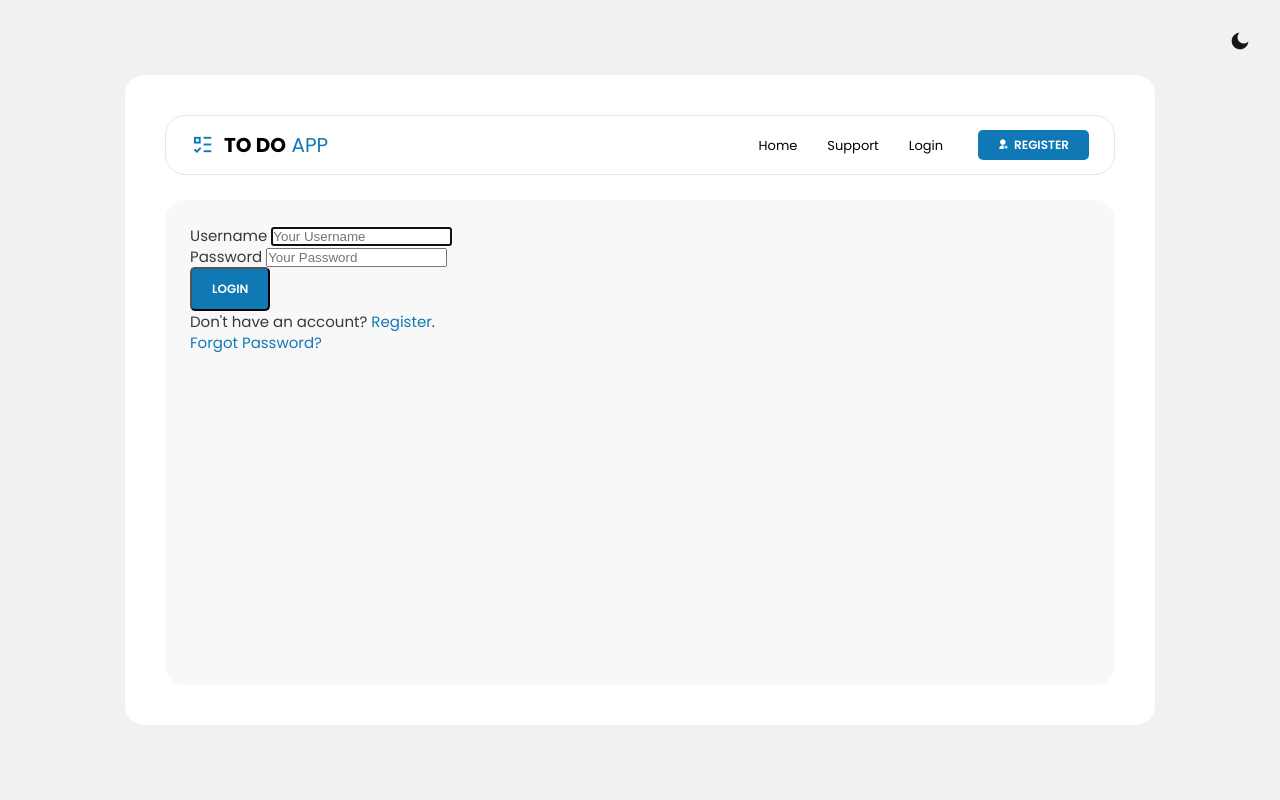
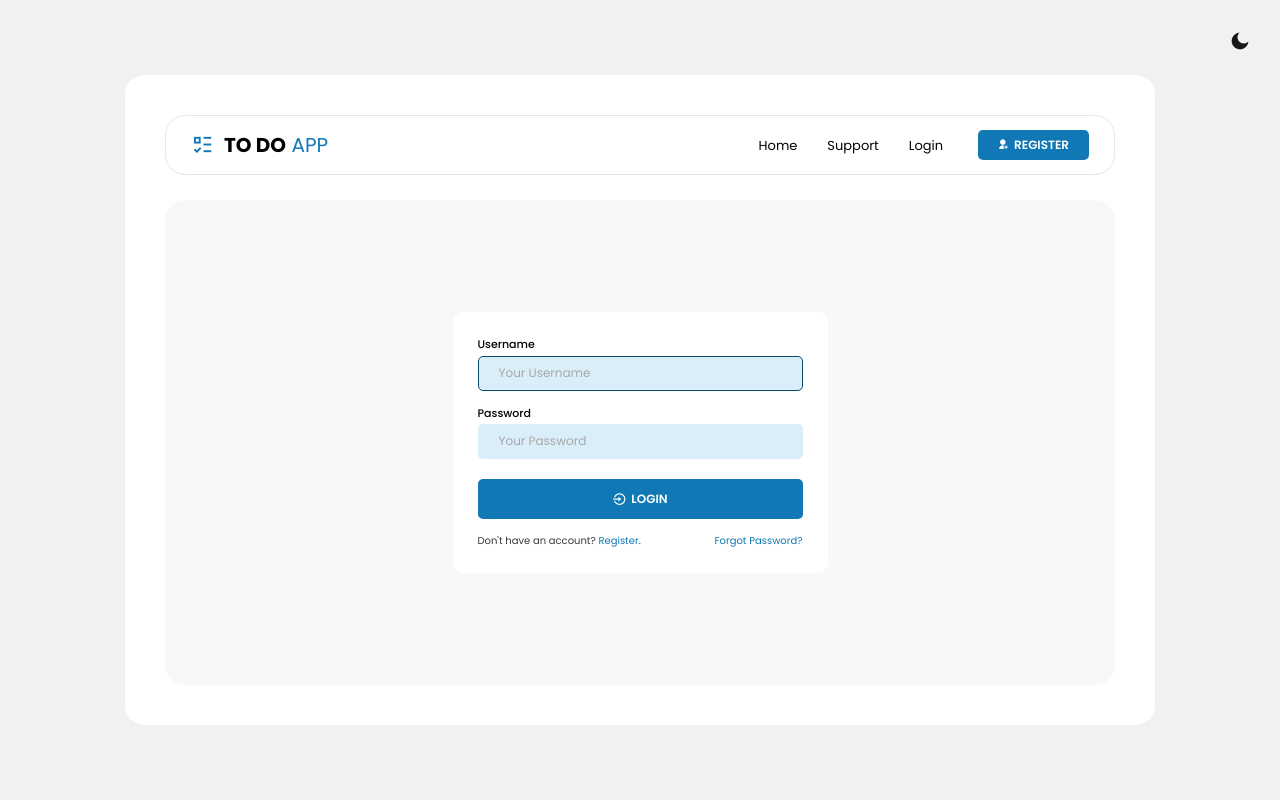
Before and after one commit to hubertrykala93/django_to_do, a Django app: page /login/ in a window 1280 px wide. Run offline with Django 4.2, Linux system fonts and the light colour scheme; style sheets or scripts are compiled from the project's sources; some libraries are stand-ins or nearby versions.

Commit message:
change sass vars to css ones and style form

```diff
--- a/to_do/core/static/core/scripts.js
+++ b/to_do/core/static/core/scripts.js
@@ -11,17 +11,37 @@ offcanvasClose.addEventListener('click', () => {
 })
 
 
-//theme change
+//dark mode
+let darkMode = localStorage.getItem('darkMode') || false
 const themeToggler = document.querySelector('#theme-changer')
 
+function setDarkMode () {
+    document.documentElement.setAttribute('theme', 'dark')
+    themeToggler.querySelector('i').classList.remove('ri-moon-fill')
+    themeToggler.querySelector('i').classList.add('ri-sun-line')
+}
+
+function setLightMode () {
+    document.documentElement.removeAttribute('theme')
+    themeToggler.querySelector('i').classList.remove('ri-sun-line')
+    themeToggler.querySelector('i').classList.add('ri-moon-fill')
+}
+
+//if ( localStorage.getItem('darkMode') == false ) {
+//    setLightMode ()
+//} else {
+//    setDarkMode ()
+//}
+
 themeToggler.addEventListener('click', () => {
-    if ( document.documentElement.getAttribute('theme') === 'dark' ){
-        document.documentElement.removeAttribute('theme')
-        themeToggler.querySelector('i').classList.remove('ri-sun-line')
-        themeToggler.querySelector('i').classList.add('ri-moon-fill')
-    }else {
-        document.documentElement.setAttribute('theme', 'dark')
-        themeToggler.querySelector('i').classList.remove('ri-moon-fill')
-        themeToggler.querySelector('i').classList.add('ri-sun-line')
+
+    if ( darkMode == false ) {
+        setDarkMode ()
+        darkMode = true
+        localStorage.setItem('darkMode', 'true')
+    } else {
+        setLightMode ()
+        darkMode = false
+        localStorage.setItem('darkMode', 'false')
     }
 })
--- a/to_do/core/static/core/styles.scss
+++ b/to_do/core/static/core/styles.scss
@@ -1,85 +1,67 @@
 @import url('https://fonts.googleapis.com/css2?family=Poppins:wght@300;400;500;600;700&display=swap');
 
 /*------------Variables------------*/
+html {
 
-/*-----Fonts-----*/
-$body-font: 'Poppins', sans-serif;
-$title-font: 'Poppins', sans-serif;
+    /*-----Fonts-----*/
+    --body-font: 'Poppins', sans-serif;
+    --title-font: 'Poppins', sans-serif;
 
-/*-----Container-----*/
-$container-400: 1000px;
-$side-space: 15px;
-$padding-400: 15px;
-$padding-500: 25px;
+    /*-----Container-----*/
+    --container-400: 1000px;
+    --side-space: 15px;
+    --padding-400: 15px;
+    --padding-500: 25px;
 
-/*-----Other-----*/
-$radius-400: 5px;
-$radius-500: 8px;
-$radius-600: 15px;
+    /*-----Other-----*/
+    --radius-400: 5px;
+    --radius-500: 8px;
+    --radius-600: 15px;
 
-/*------------Theme colors------------*/
-$colors: (
-    body-bg: #F1F1F1,
-    app-bg: #F8F8F8,
-    white: #fff,
-    primary: #1079B5,
-    primary-alt: #0D4B6D,
-    text-body: #383838,
-    light-bg: #DAEEFA,
-    placeholder: #A7A7A7,
-    message-info: #D7F7F9,
-    message-succes: #DDF2C8,
-    message-error: #FFC6C6,
-    theme-changer:#161616,
-    border: #0000001a,
-    dark: #161616,
-    black: #000,
-);
-
-$colors-dark: (
-    body-bg: #0e0e0e,
-    app-bg: #121212,
-    white: #242424,
-    primary: #1079B5,
-    primary-alt: #0D4B6D,
-    text-body: white,
-    light-bg: #DAEEFA,
-    placeholder: #A7A7A7,
-    message-info: #D7F7F9,
-    message-succes: #DDF2C8,
-    message-error: #FFC6C6,
-    theme-changer:#fff,
-    border: #ffffff45,
-    dark: #fff,
-    black: #fff,
-);
-
-
-html {
-    @each $color_name, $color in $colors{
-        --color-#{$color-name}: #{$color};
-    }
+    /*-----Theme-----*/
+    --body-bg: #F1F1F1;
+    --app-bg: #F8F8F8;
+    --white: #fff;
+    --primary: #1079B5;
+    --primary-alt: #0D4B6D;
+    --text-body: #383838;
+    --light-bg: #DAEEFA;
+    --placeholder: #A7A7A7;
+    --message-info: #D7F7F9;
+    --message-succes: #DDF2C8;
+    --message-error: #FFC6C6;
+    --theme-changer:#161616;
+    --border: #0000001a;
+    --dark: #161616;
+    --black: #000;
 }
 
 html[theme="dark"] {
-    @each $color_name, $color in $colors-dark{
-        --color-#{$color-name}: #{$color};
-    }
-}
-
-@function getColor( $color ){
-    @return var(--color-#{$color});
+    --body-bg: #0e0e0e;
+    --app-bg: #121212;
+    --white: #242424;
+    --primary: #1079B5;
+    --primary-alt: #0D4B6D;
+    --text-body: white;
+    --light-bg: #DAEEFA;
+    --placeholder: #A7A7A7;
+    --message-info: #D7F7F9;
+    --message-succes: #DDF2C8;
+    --message-error: #FFC6C6;
+    --theme-changer:#fff;
+    --border: #ffffff45;
+    --dark: #fff;
+    --black: #fff;
 }
 
 #theme-changer{
     background-color: transparent;
-    color: getColor(theme-changer);
+    color: var(--theme-changer);
     border: none;
     margin-left: auto;
     font-size: 20px;
     cursor: pointer;
 }
-
 
 /*------------Reset------------*/
 *{
@@ -90,32 +72,34 @@ html[theme="dark"] {
 
 /*------------Global------------*/
 body{
-    background-color: getColor(body-bg);
-    padding: $side-space;
-    color: getColor(text-body);
+    background-color: var(--body-bg);
+    padding: var(--side-space);
+    color: var(--text-body);
     font-size: 15px;
     line-height: 1.4;
-    font-family: $body-font;
+    font-family: var(--body-font);
     font-weight: 400;
+    position: relative;
 }
 
 .app-container{
     width: 100%;
-    max-width: $container-400 + $side-space * 2;
+    max-width: calc( var(--container-400) + var(--side-space) * 2);
     margin: 0 auto;
 
     > .row{
-        background-color: getColor(white);
-        border-radius: $radius-600;
-        padding: $padding-500;
+        background-color: var(--white);
+        border-radius: var(--radius-600);
+        padding: var(--padding-500);
         display: flex;
         flex-direction: column;
 
         main{
-            margin-top: $padding-400;
-            padding: $padding-400;
-            background-color: getColor(app-bg);
-            border-radius: $radius-600;
+            margin-top: var(--padding-400);
+            padding: var(--padding-400);
+            background-color: var(--app-bg);
+            border-radius: var(--radius-600);
+            display: flex;
             flex-grow: 1;
         }
     }
@@ -123,23 +107,31 @@ body{
 
 a {
     text-decoration: none;
-    color: getColor(primary);
+    color: var(--primary);
 }
 
 
 /*-----Buttons-----*/
 .btn{
     display: inline-flex;
+    justify-content: center;
     align-items: center;
     line-height: 40px;
     padding: 0 20px;
-    font-family: $body-font;
+    font-family: var(--body-font);
     text-transform: uppercase;
     font-size: 12px;
     font-weight: 600;
-    background-color: getColor(primary);
+    background-color: var(--primary);
     color: white;
-    border-radius: $radius-400;
+    border-radius: var(--radius-400);
+    border: none;
+    cursor: pointer;
+    transition: background-color .3s;
+
+    &:hover{
+        background-color: var(--primary-alt);
+    }
 
     i {
         font-weight: 400;
@@ -154,9 +146,9 @@ a {
     display: flex;
     align-items: center;
     height: 45px;
-    border: 1px solid getColor(border);
-    border-radius: $radius-600;
-    padding: 0 $padding-400;
+    border: 1px solid var(--border);
+    border-radius: var(--radius-600);
+    padding: 0 var(--padding-400);
 
     > .row {
         width: 100%;
@@ -180,7 +172,7 @@ a {
 
             strong{
                 font-weight: 700;
-                color: getColor(black)
+                color: var(--black)
             }
         }
     }
@@ -203,7 +195,7 @@ a {
     display: none;
 }
 
-@media (max-width: $container-400 - 1) {
+@media (max-width: 999px ) {
 
     #offcanvas-toggler {
         display: block;
@@ -222,7 +214,7 @@ a {
         &::before, &::after, span {
             width: 100%;
             height: 2px;
-            background-color: getColor(dark);
+            background-color: var(--dark);
             position: absolute;
             left: 0;
         }
@@ -250,7 +242,7 @@ a {
         left: 100%;
         top: 0;
         padding: 50px;
-        background-color: getColor(primary);
+        background-color: var(--primary);
         transition: transform .3s;
         z-index: 5;
 
@@ -316,12 +308,13 @@ a {
 /*------------Messages------------*/
 .messages-container{
     text-align: center;
+    width: 100%;
 
     .message {
         margin-bottom: 15px;
-        padding: $padding-400 10px;
+        padding: var(--padding-400) 10px;
         text-align: center;
-        border-radius: $radius-500;
+        border-radius: var(--radius-500);
         color: #383838;
 
         &:last-child{
@@ -329,16 +322,102 @@ a {
         }
 
         &.info{
-            background-color: getColor(message-info);
+            background-color: var(--message-info);
         }
 
         &.succes{
-            background-color: getColor(message-succes);
+            background-color: var(--message-succes);
         }
 
         a{
             font-weight: bold;
         }
+    }
+}
+
+
+
+/*-----Regular Form, Login and Register-----*/
+
+#user-form {
+    width: 100%;
+    display: flex;
+    align-items: center;
+    justify-content: center;
+
+    form {
+        width: 100%;
+        max-width: 375px;
+        padding: var(--padding-400);
+        background-color: var(--white);
+        border-radius: var(--radius-500);
+    }
+}
+
+form {
+    .form-row{
+        margin-bottom: 15px;
+    }
+
+    .submit-row{
+        margin-top: 20px;
+
+        .btn {
+            width: 100%;
+            text-align: center;
+
+            i{
+                font-size: 14px;
+            }
+        }
+    }
+
+    .form-footer {
+        margin-top: 15px;
+        display: flex;
+        justify-content: space-between;
+        font-weight: 400;
+        font-size: 10px;
+    }
+
+    label {
+        font-weight: 500;
+        font-size: 11px;
+        margin-bottom: 3px;
+        color: var(--black);
+        display: block;
+    }
+
+    input[type="text"],
+    input[type="password"]{
+        height: 35px;
+    }
+
+    input[type="text"],
+    input[type="password"],
+    textarea{
+        width: 100%;
+        font-family: inherit;
+        background-color: var(--light-bg);
+        font-size: 12px;
+        color: black;
+        padding: 0 20px;
+        outline: none;
+        border: 1px solid transparent;
+        border-radius: var(--radius-400);
+
+        &::placeholder{
+            color: var(--placeholder);
+        }
+
+        &:focus {
+            border-color: var(--primary-alt);
+        }
+    }
+
+    textarea {
+        padding-top: 10px;
+        height: 150px;
     }
 }
 
@@ -351,27 +430,19 @@ a {
 
 
 
-
-
-
-
-
-
-
 /*------------Breakpoints------------*/
 
-@media (min-width: $container-400) {
+@media (min-width: 1000px ) {
 
-    /*-----Container-----*/
-    $padding-400: 25px;
-    $padding-500: 40px;
-
-    /*-----Other-----*/
-    $radius-500: 10px;
-    $radius-600: 20px;
+    html{
+        --padding-400: 25px;
+        --padding-500: 40px;
+        --radius-500: 10px;
+        --radius-600: 20px;
+    }
 
     body {
-        background-color: var(--color-body-bg);
+        background-color: var(--body-bg);
         padding: 15px;
         min-height: 100vh;
         display: flex;
@@ -387,21 +458,11 @@ a {
     .app-container{
         > .row{
             min-height: 650px;
-            border-radius: $radius-600;
-            padding: $padding-500;
-
-            main{
-                margin-top: $padding-400;
-                padding: $padding-400;
-                border-radius: $radius-600;
-            }
         }
     }
 
     #header {
         height: 60px;
-        border-radius: $radius-600;
-        padding: 0 $padding-400;
 
         #nav {
             margin-left: auto;
@@ -420,7 +481,7 @@ a {
                 }
 
                 .nav-link{
-                    color: getColor(black);
+                    color: var(--black);
                     font-size: 13px;
                     font-weight: 400;
                 }
@@ -428,12 +489,5 @@ a {
         }
     }
 
-    .messages-container{
-
-        .message {
-            padding: $padding-400 10px;
-            border-radius: $radius-500;
-        }
-    }
 
 }
--- a/to_do/core/templates/core/base.html
+++ b/to_do/core/templates/core/base.html
@@ -30,7 +30,8 @@
 
             {% if messages %}
             {% for message in messages %}
-            <div class="messages-container">{{ message }}</div>
+<!--            <div class="messages-container">{{ message }}</div>-->
+            <div class="{{message.tags}}" >{{ message }}</div>
             {% endfor %}
             {% endif %}
 
--- a/to_do/users/templates/users/login.html
+++ b/to_do/users/templates/users/login.html
@@ -8,14 +8,19 @@
     {% if field.label != 'E-mail Address' and field.label != 'Confirm Password' %}
     <form class="login-form" method="post" action="">
         {% csrf_token %}
-        <div class="input-row">
-            <label>{{ field.label }}</label>
-            {{ field }}
+        <div class="form-row">
+            <div class="input-container">
+                <label>{{ field.label }}</label>
+                {{ field }}
+            </div>
         </div>
         {% endif %}
         {% endfor %}
         <div class="submit-row">
-            <button class="btn" type="submit">Login</button>
+            <button class="btn" type="submit">
+                <i class="ri-login-circle-line"></i>
+                Login
+            </button>
         </div>
 
 
--- a/to_do/users/templates/users/register.html
+++ b/to_do/users/templates/users/register.html
@@ -7,7 +7,7 @@
     {% for field in registration_form %}
     <form class="register-form" method="post" action="">
         {% csrf_token %}
-        <div class="input-row">
+        <div class="form-row">
             <label>{{ field.label }}</label>
             {{ field }}
         </div>
```
Also changed, not shown: to_do/core/templates/core/support.html (+5 -2 lines), to_do/static/core/styles.css (+158 -81 lines), to_do/db.sqlite3, 1 other file.
